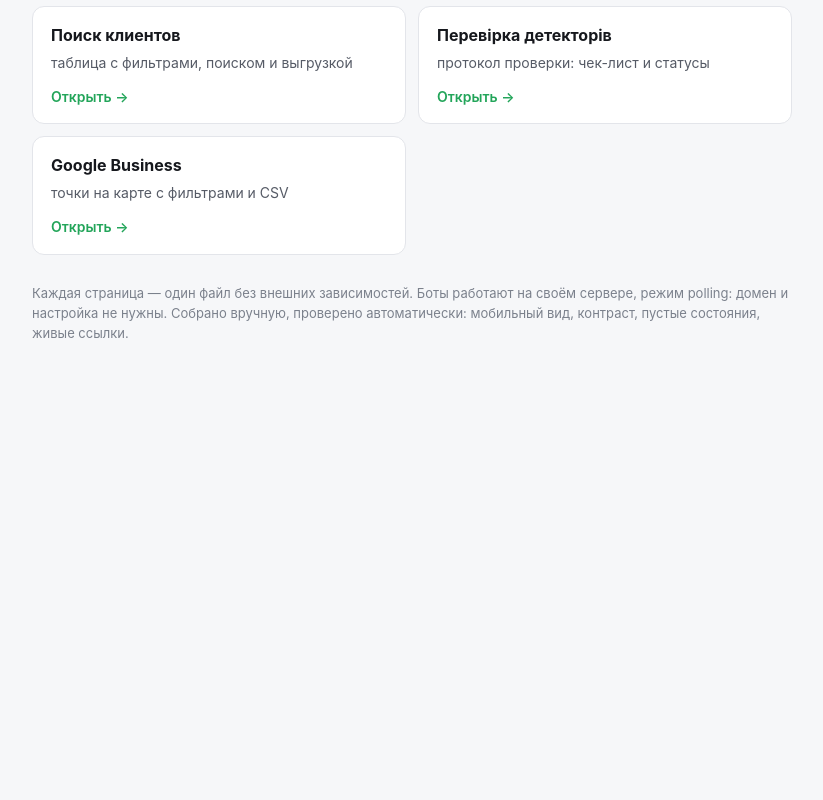
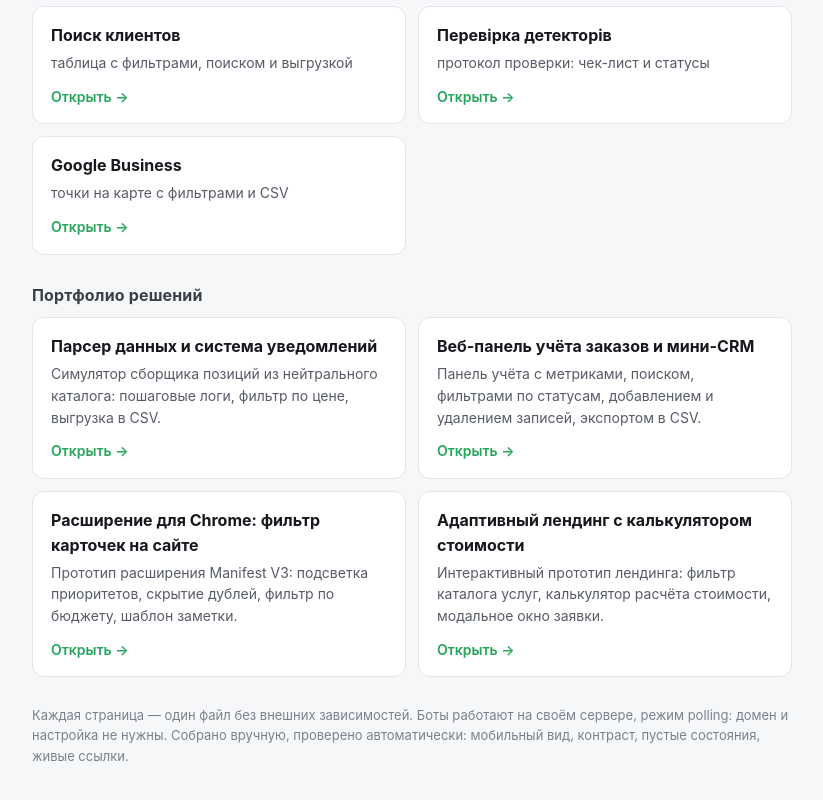
Before and after one commit to feniks30/demos, a plain HTML site: page index.html in a window 1280 px wide. Shown: the part 666-1466 px from the top of the page, without its empty margins (228-1051 px from the left). Before the commit the page ends 1057 px from the top, so only its background shows below. Drawn offline with Linux system fonts and the light colour scheme.

Commit message:
Link portfolio demos on main page

```diff
--- a/index.html
+++ b/index.html
@@ -83,6 +83,29 @@
       <span class="card-go">Открыть →</span>
     </a>
     </div>
+    <h2>Портфолио решений</h2>
+    <div class="grid">
+    <a class="card" href="./portfolio/parser/">
+      <span class="card-title">Парсер данных и система уведомлений</span>
+      <span class="card-line">Симулятор сборщика позиций из нейтрального каталога: пошаговые логи, фильтр по цене, выгрузка в CSV.</span>
+      <span class="card-go">Открыть →</span>
+    </a>
+    <a class="card" href="./portfolio/crm/">
+      <span class="card-title">Веб-панель учёта заказов и мини-CRM</span>
+      <span class="card-line">Панель учёта с метриками, поиском, фильтрами по статусам, добавлением и удалением записей, экспортом в CSV.</span>
+      <span class="card-go">Открыть →</span>
+    </a>
+    <a class="card" href="./portfolio/extension/">
+      <span class="card-title">Расширение для Chrome: фильтр карточек на сайте</span>
+      <span class="card-line">Прототип расширения Manifest V3: подсветка приоритетов, скрытие дублей, фильтр по бюджету, шаблон заметки.</span>
+      <span class="card-go">Открыть →</span>
+    </a>
+    <a class="card" href="./portfolio/landing/">
+      <span class="card-title">Адаптивный лендинг с калькулятором стоимости</span>
+      <span class="card-line">Интерактивный прототип лендинга: фильтр каталога услуг, калькулятор расчёта стоимости, модальное окно заявки.</span>
+      <span class="card-go">Открыть →</span>
+    </a>
+    </div>
     <footer>Каждая страница — один файл без внешних зависимостей. Боты работают на своём
     сервере, режим polling: домен и настройка не нужны. Собрано вручную, проверено
     автоматически: мобильный вид, контраст, пустые состояния, живые ссылки.</footer>
```
